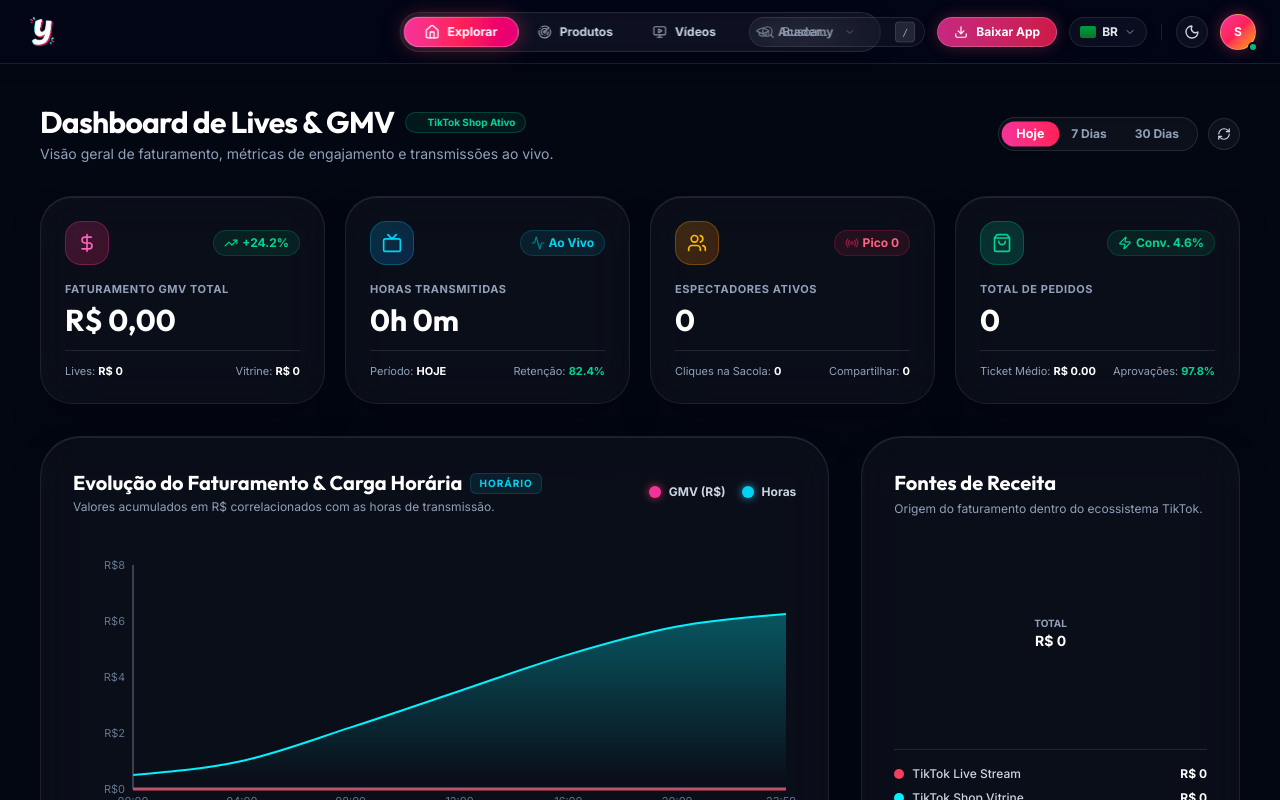
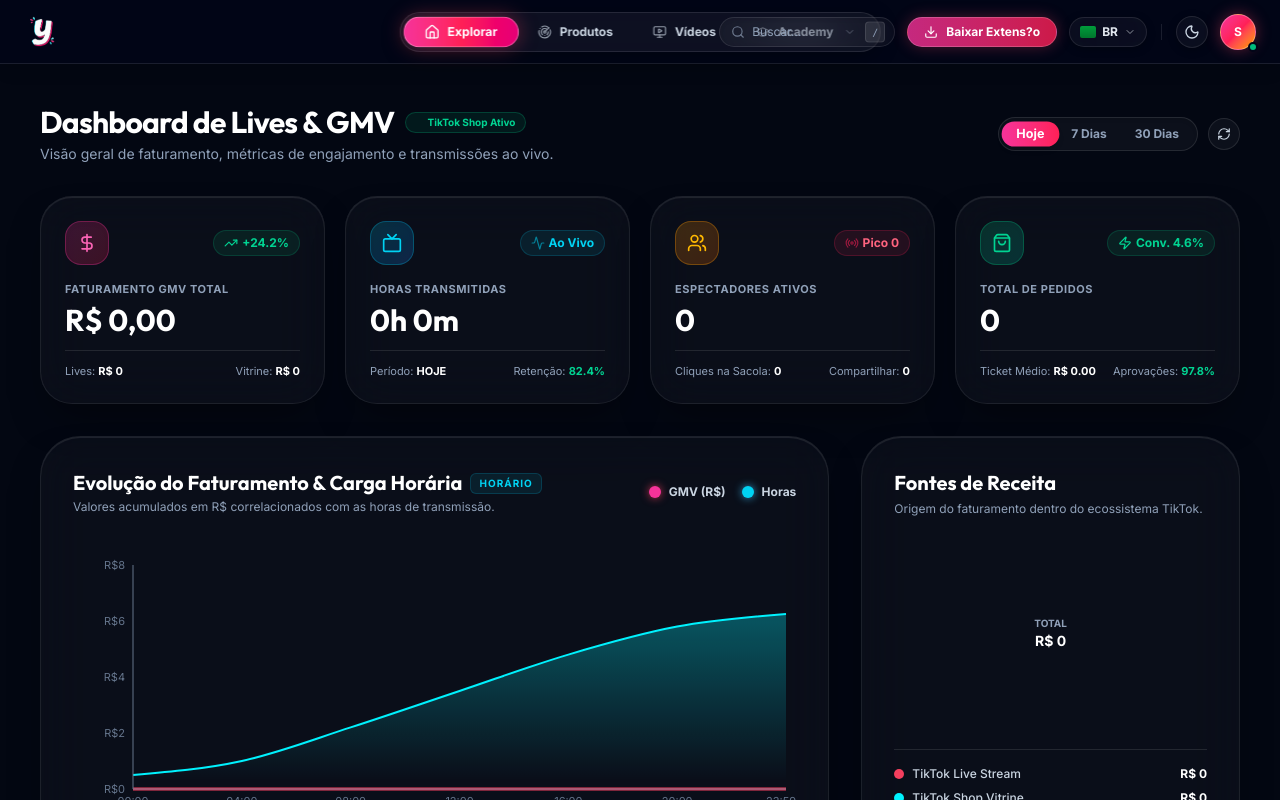
Before and after one commit to organicpro/looply, a React (Vite) app: page / in a window 1280 px wide. Both pictures are taken after typing "Sample" into the empty fields and a click on the button "Entrar". Shown: the top 800 px of the page. Built offline with nearby package versions, Linux system fonts and the light colour scheme.

Commit message:
Rename extension download button

```diff
--- a/src/components/Sidebar.tsx
+++ b/src/components/Sidebar.tsx
@@ -83,7 +83,7 @@
         {/* Download App button */}
         <button className="hidden sm:flex px-4 py-1.5 bg-gradient-to-r from-pink-500/80 to-rose-500/80 hover:from-pink-500 hover:to-rose-500 text-white rounded-full text-xs font-bold items-center gap-2 transition-all shadow-[0_0_15px_rgba(244,63,94,0.3)] border border-white/20 active:scale-95">
           <Download className="w-3.5 h-3.5" />
-          <span>Baixar App</span>
+          <span>Baixar Extens?o</span>
         </button>
 
         {/* Language selector */}
```
